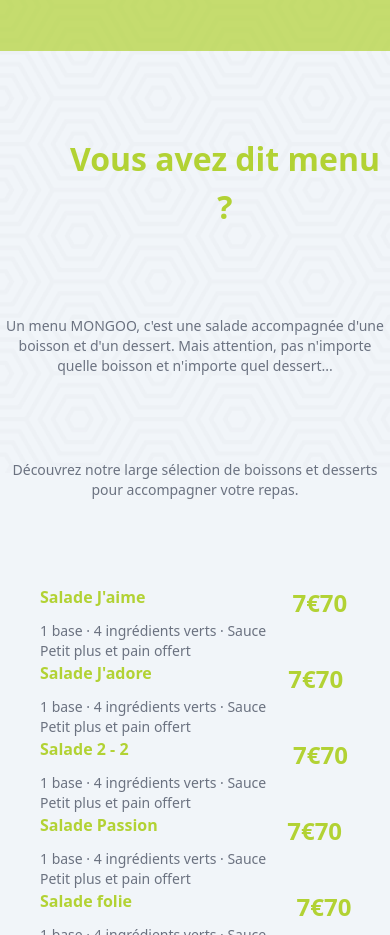
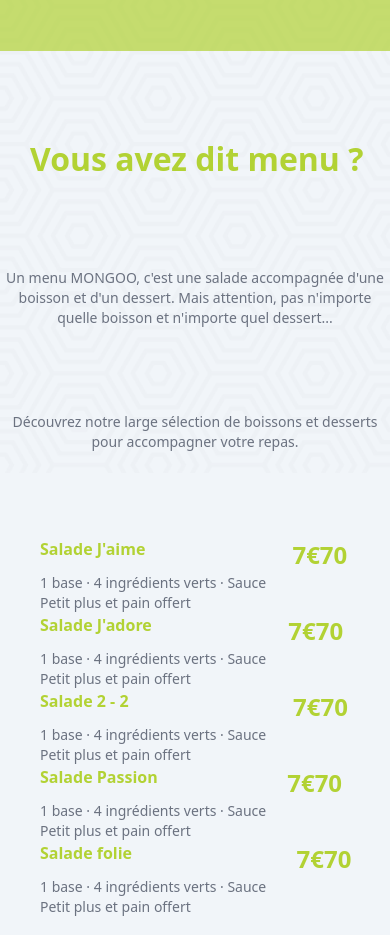
Before and after one commit to IIM-Creative-Technology/rattrapages-Lyn1603, a website: page 03-Tailwind/index.html in a window 390 px wide. Shown: the part 2520-3455 px from the top of the page. Drawn offline with Linux system fonts and the light colour scheme.

```diff
--- a/03-Tailwind/index.html
+++ b/03-Tailwind/index.html
@@ -244,7 +244,7 @@
 
            <!-- RESPONSIVE BOX 3 -->
 
-           <h1 class=" text-[2rem] font-bold text-[#B2D234] text-center pl-[60px] relative bottom-[40vh] md:hidden flex">Vous avez dit menu ? </h1>
+           <h1 class=" text-[2rem] font-bold text-[#B2D234] text-center pl-[30px] relative bottom-[40vh] md:hidden flex">Vous avez dit menu ? </h1>
 
 
            <p class="w-full text-sm text-gray-500 text-center relative bottom-[30vh]  md:hidden flex">
```
Also changed, not shown: 03-Tailwind/dist/output.css, 1 other file.
